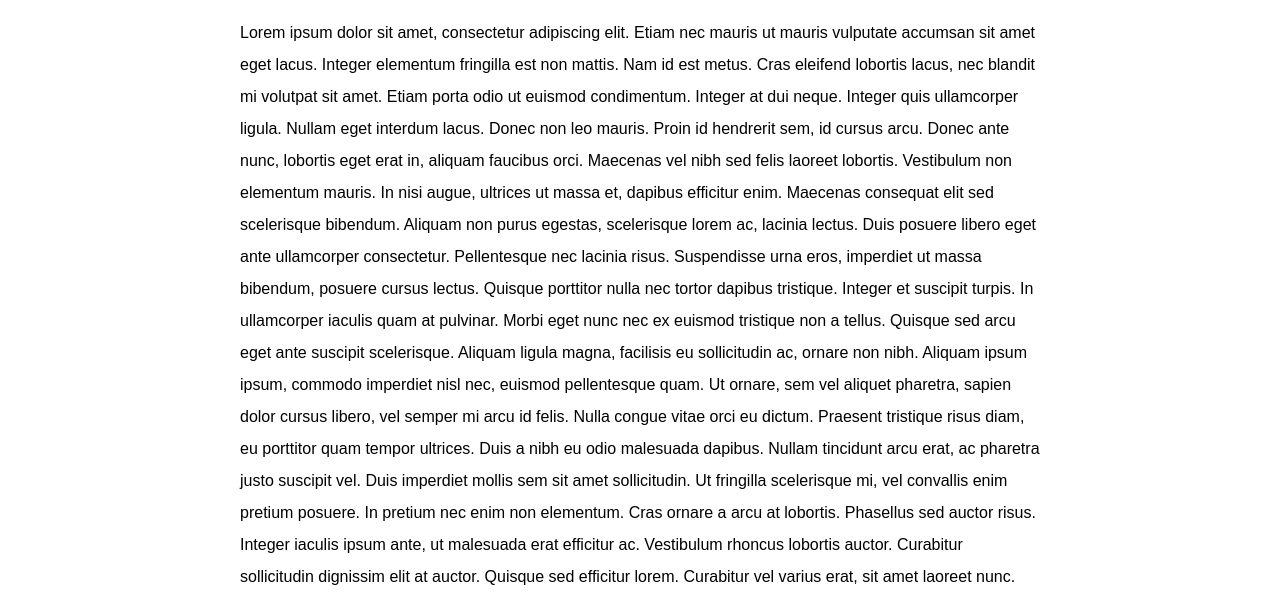
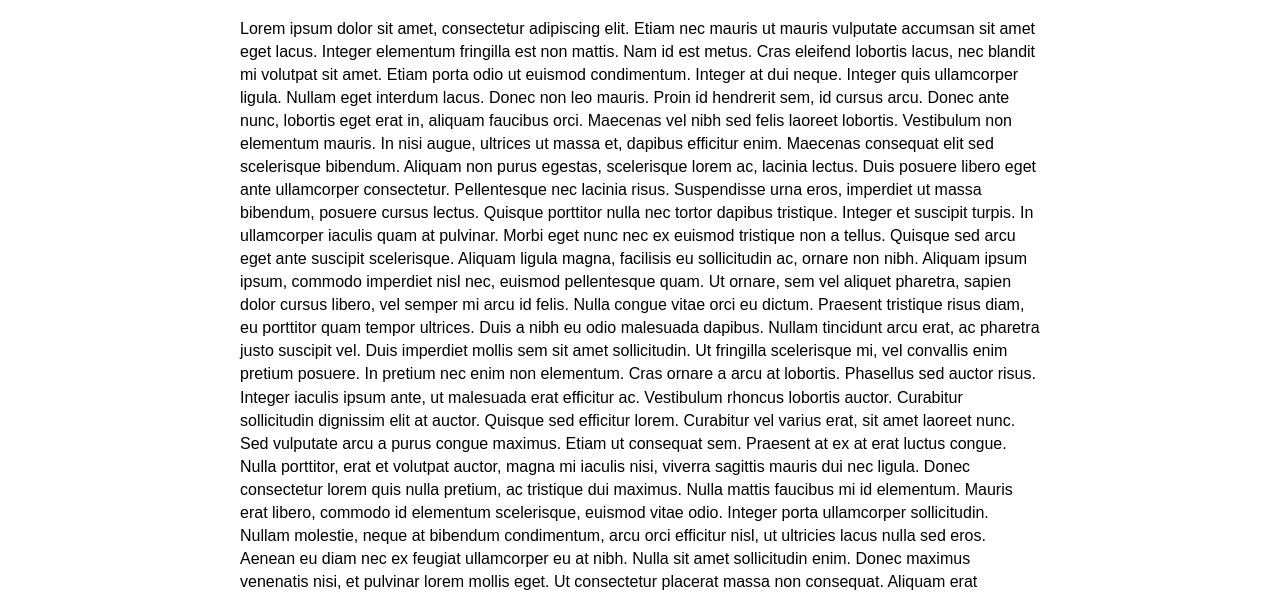
Before and after one commit to triplebaconcheeseburger/personal-blog-project, a plain HTML site: page about.html in a window 1280 px wide. Shown: the part 216-808 px from the top of the page. Drawn offline with Linux system fonts and the light colour scheme.

Commit message:
Updates to CSS styling

```diff
--- a/assets/css/post.css
+++ b/assets/css/post.css
@@ -93,7 +93,7 @@ nav a {
 }
 
 .blog-content {
-    line-height: 2.5vw;
+    line-height: 1.8vw;
 
 }
 
```
